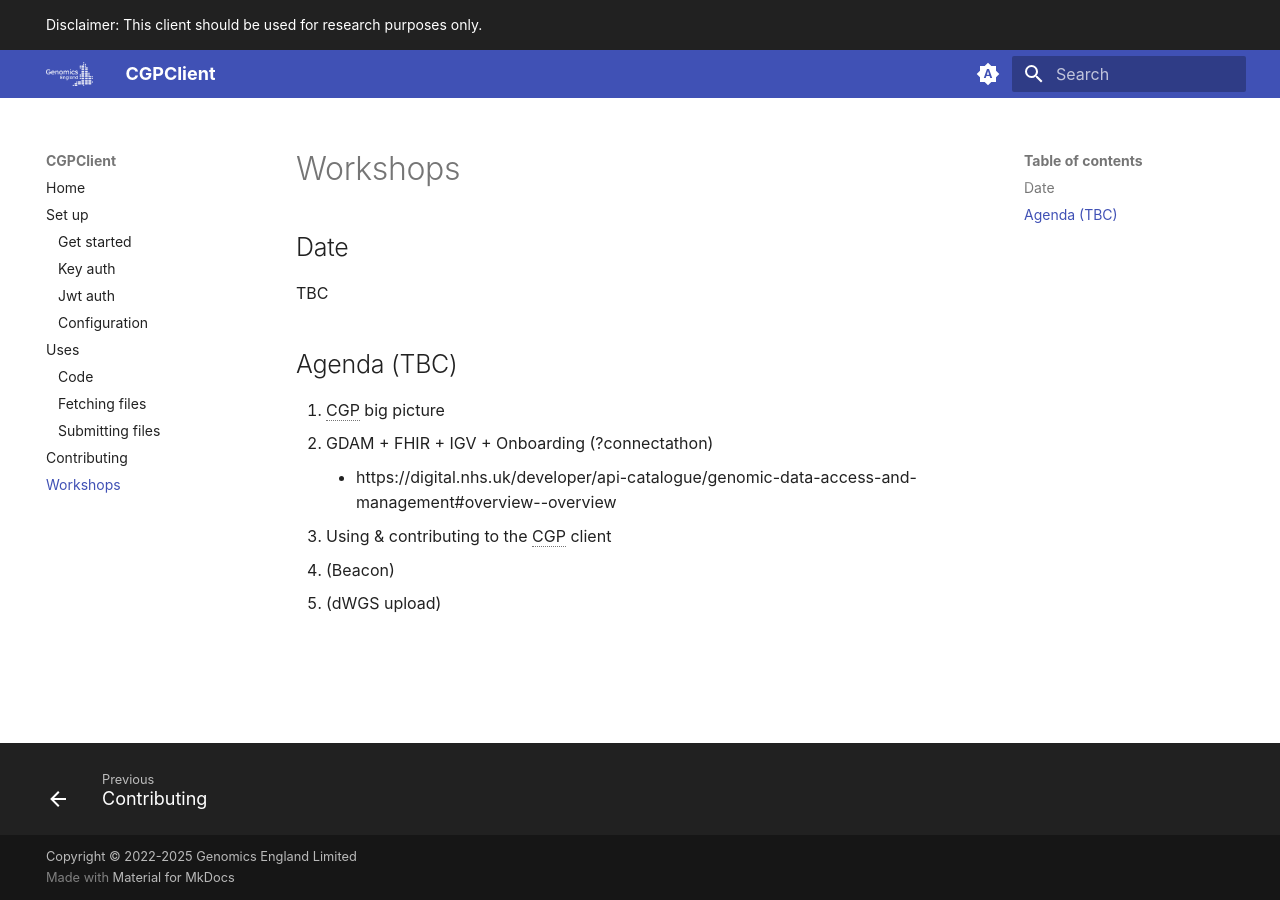
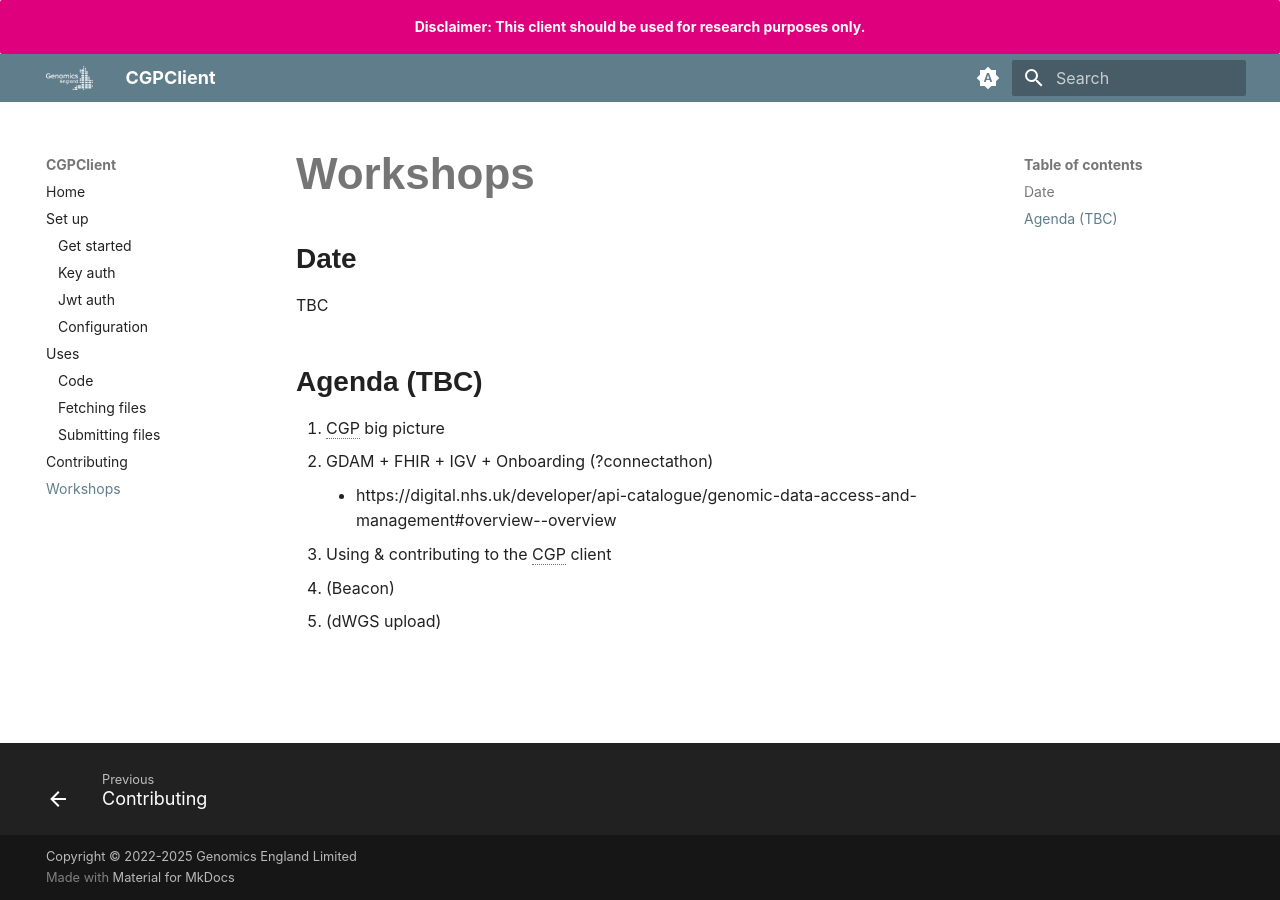
Before and after one commit to NHS-NGS/cgpclient, an MkDocs documentation site: the page built from docs/workshops.md, in a window 1280 px wide. Built offline with MkDocs 1.6.1 and Material for MkDocs 9.7.7, drawn with Linux system fonts in a browser that asks for light colours; some web fonts are replaced.

```diff
--- a/mkdocs.yml
+++ b/mkdocs.yml
@@ -55,18 +55,15 @@ theme:
     - navigation.tracking
     - search.share
     - toc.follow
-
-# extra_css:
-#   - assets/stylesheets/extra.css
-# extra_javascript:
-#     - https://cdn.jsdelivr.net/npm/mermaid@10.1.0/dist/mermaid.min.js
+extra_css:
+  - assets/stylesheets/extra.css
 markdown_extensions:
   - attr_list
-  - pymdownx.superfences:
-      custom_fences:
-        - name: mermaid
-          class: mermaid
-          format: !!python/name:pymdownx.superfences.fence_code_format
+  # - pymdownx.superfences:
+  #     custom_fences:
+  #       - name: mermaid
+  #         class: mermaid
+  #         format: !!python/name:pymdownx.superfences.fence_code_format
   - abbr
   - admonition
   - pymdownx.details
@@ -91,7 +88,7 @@ markdown_extensions:
 plugins:
   - search:
       lang: en
-  - mermaid2:
+  # - mermaid2:
   - mkdocstrings:
       default_handler: python
 
```
